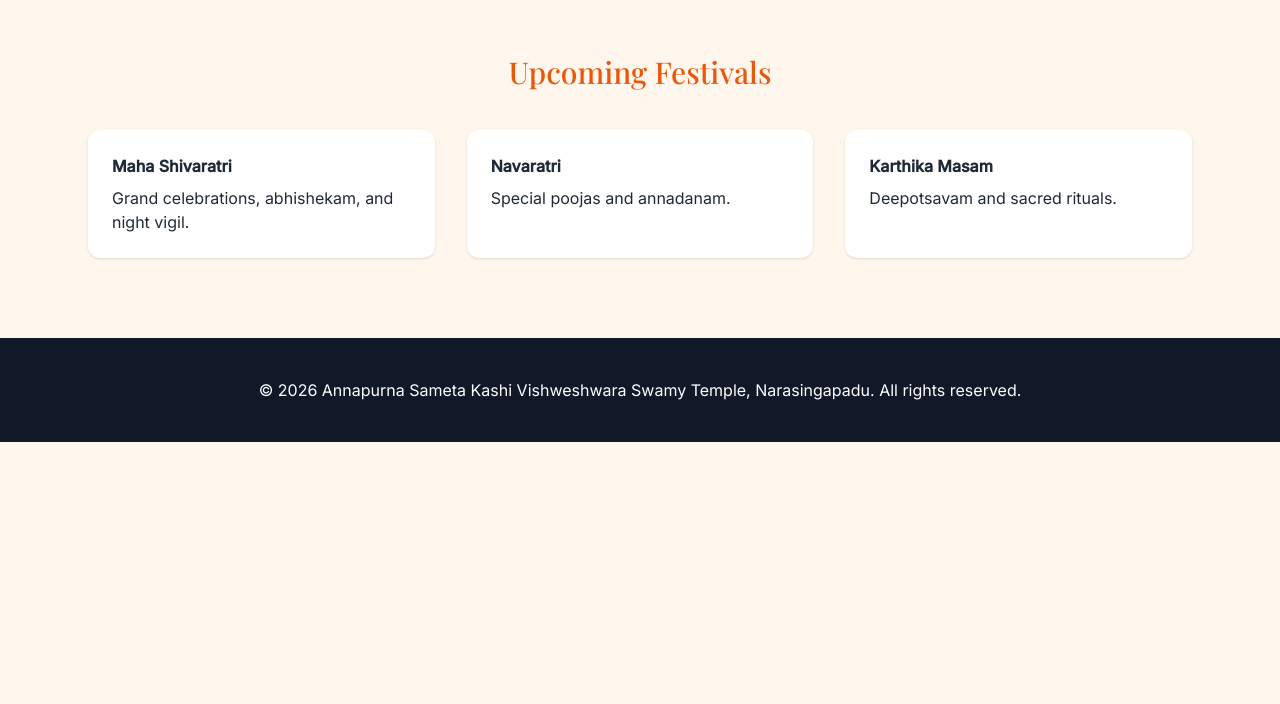
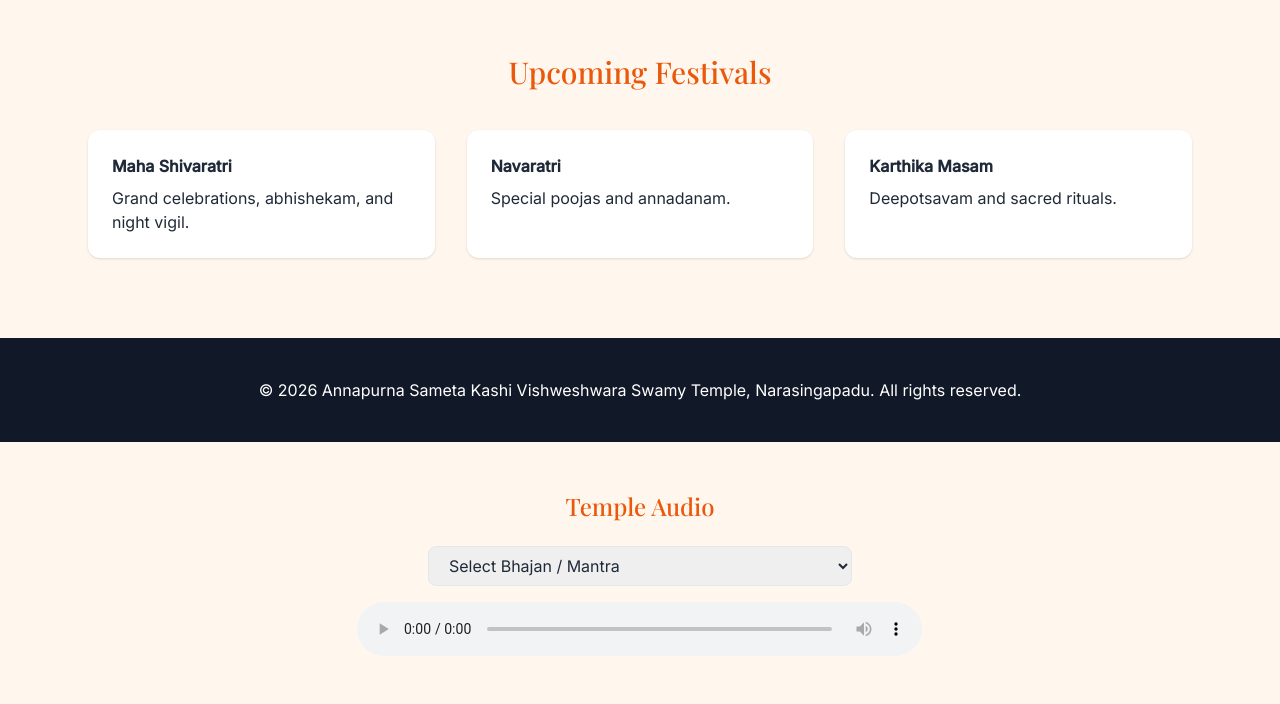
Before and after one commit to smartbillingpost/temple, a plain HTML site: page index.html in a window 1280 px wide. Shown: the part 2083-2787 px from the top of the page. Before the commit the page ends 2525 px from the top, so only its background shows below. Drawn offline with nearby package versions, Linux system fonts and the light colour scheme.

Commit message:
audio player added

```diff
--- a/index.html
+++ b/index.html
@@ -255,6 +255,30 @@ Donate
 </div>
 
 
+<!-- AUDIO PLAYER -->
+<section class="py-12 bg-cream">
+  <div class="max-w-4xl mx-auto px-6 text-center">
+
+    <h3 class="heading text-2xl text-primary mb-6">
+      Temple Audio
+    </h3>
+
+    <!-- Dropdown -->
+    <select id="audioSelect"
+      class="border rounded-lg px-4 py-2 mb-4 w-full md:w-1/2">
+      <option value="">Select Bhajan / Mantra</option>
+      <option value="audio/rudram.mp3">Sri Rudram</option>
+      <option value="audio/lingashtakam.mp3">Lingashtakam</option>
+      <option value="audio/omnamahshivaya.mp3">Om Namah Shivaya</option>
+    </select>
+
+    <!-- Player -->
+    <audio id="audioPlayer" controls class="w-full md:w-2/3 mx-auto">
+      Your browser does not support audio.
+    </audio>
+
+  </div>
+</section>
 
 <script>
 async function loadPanchang() {
@@ -273,5 +297,16 @@ async function loadPanchang() {
 
 loadPanchang();
 </script>
+<script>
+const select = document.getElementById("audioSelect");
+const player = document.getElementById("audioPlayer");
+
+select.addEventListener("change", function () {
+  if (this.value) {
+    player.src = this.value;
+    player.play();
+  }
+});
+</script>
 </body>
 </html>
```
Also changed, not shown: 1 other file.
